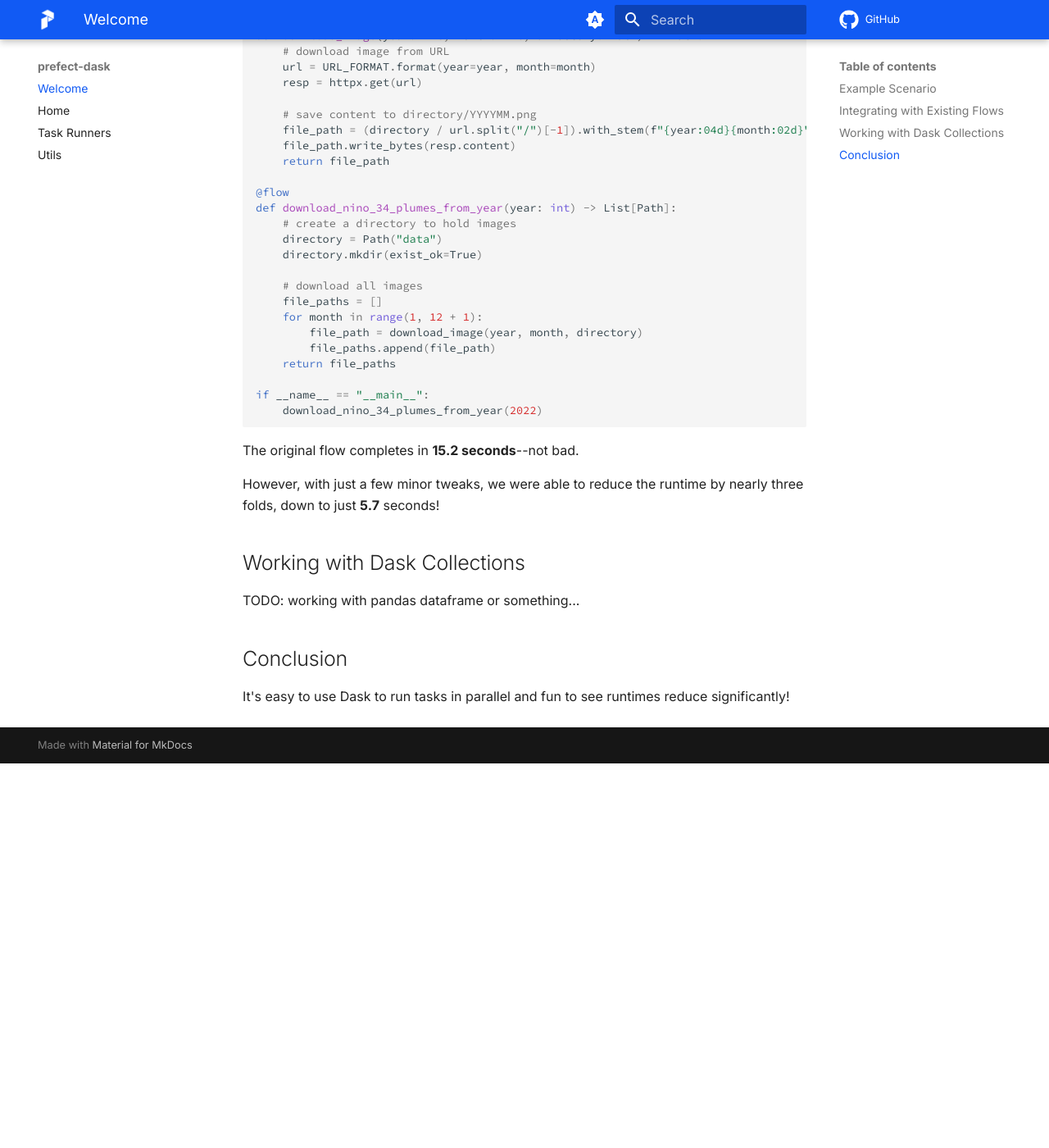
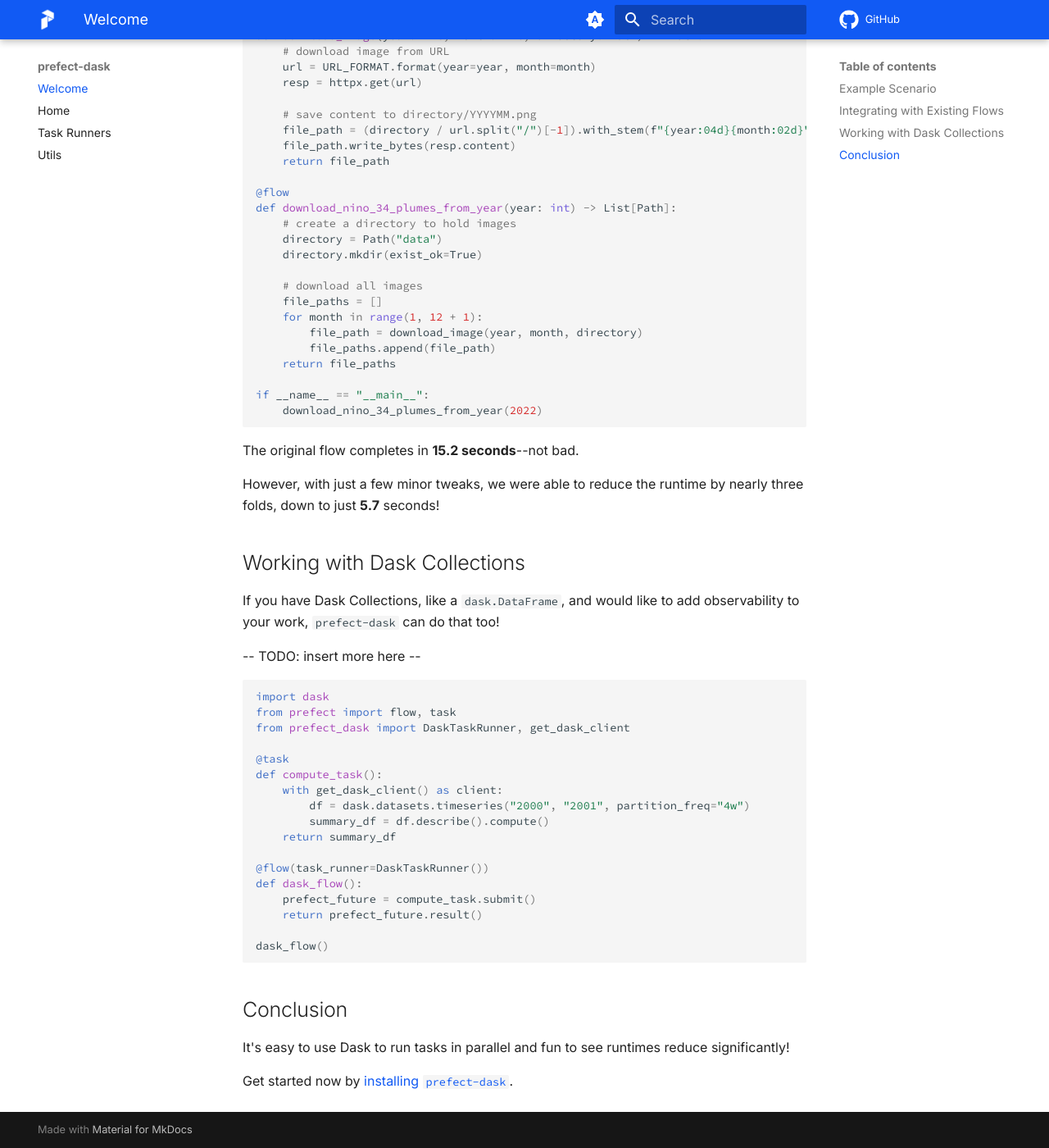
Before and after one commit to PrefectHQ/prefect-dask, an MkDocs documentation site: the page built from docs/welcome.md, in a window 1280 px wide and 1400 px high, scrolled down 958 px. Shown: the whole window at 82% size. Built offline with MkDocs 1.6.1 and Material for MkDocs 9.7.7, drawn with Linux system fonts in a browser that asks for light colours; comment, search, counter and statistics services are not loaded; before the commit the page ends 1889 px from its top, so only the background shows below that.

Commit message:
Add install and a bit more example

````diff
--- a/docs/welcome.md
+++ b/docs/welcome.md
@@ -112,8 +112,32 @@ However, with just a few minor tweaks, we were able to reduce the runtime by nea
 
 ## Working with Dask Collections
 
-TODO: working with pandas dataframe or something...
+If you have Dask Collections, like a `dask.DataFrame`, and would like to add observability to your work, `prefect-dask` can do that too!
+
+-- TODO: insert more here --
+
+```python
+import dask
+from prefect import flow, task
+from prefect_dask import DaskTaskRunner, get_dask_client
+
+@task
+def compute_task():
+    with get_dask_client() as client:
+        df = dask.datasets.timeseries("2000", "2001", partition_freq="4w")
+        summary_df = df.describe().compute()
+    return summary_df
+
+@flow(task_runner=DaskTaskRunner())
+def dask_flow():
+    prefect_future = compute_task.submit()
+    return prefect_future.result()
+
+dask_flow()
+```
 
 ## Conclusion
 
 It's easy to use Dask to run tasks in parallel and fun to see runtimes reduce significantly!
+
+Get started now by [installing `prefect-dask`](/#python-setup).
````
